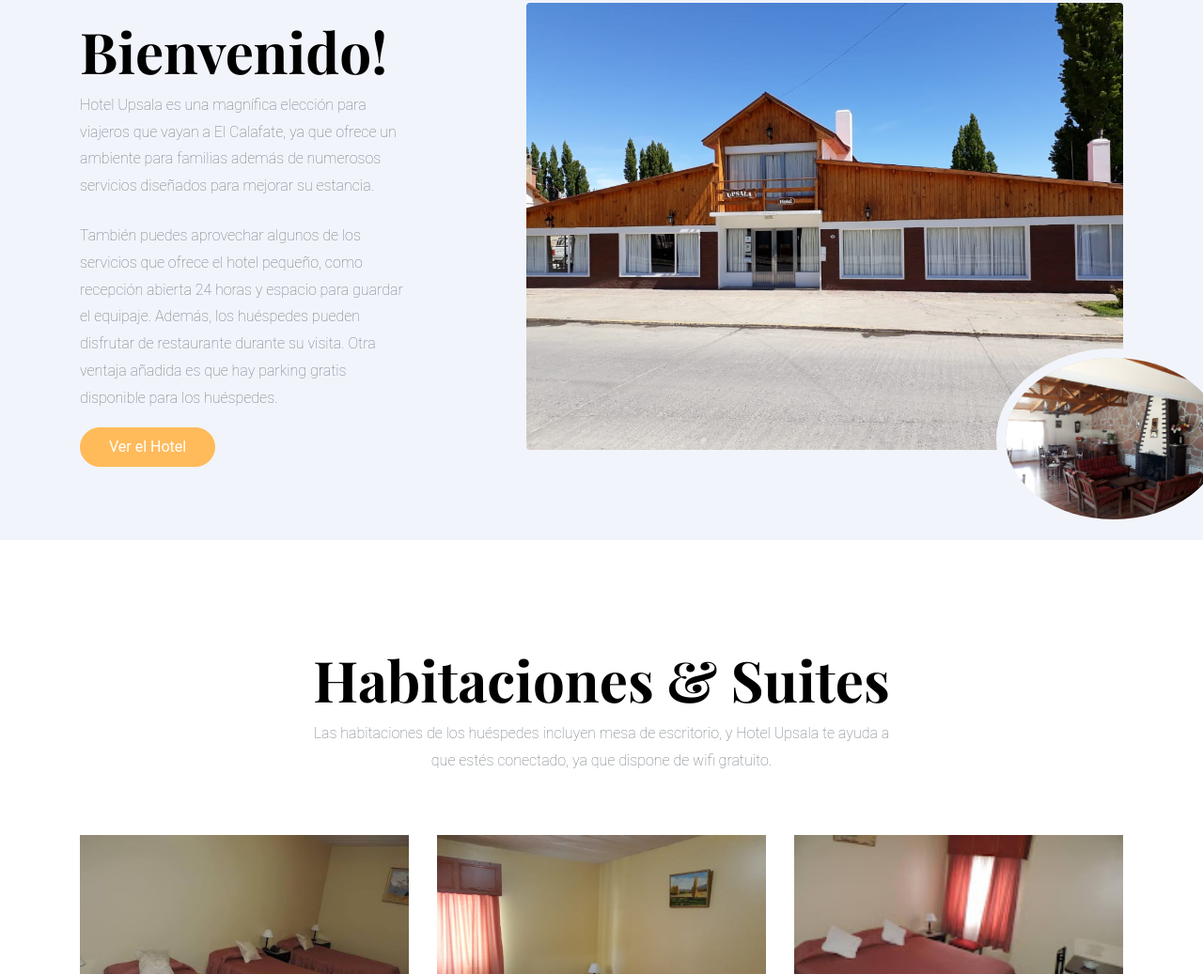
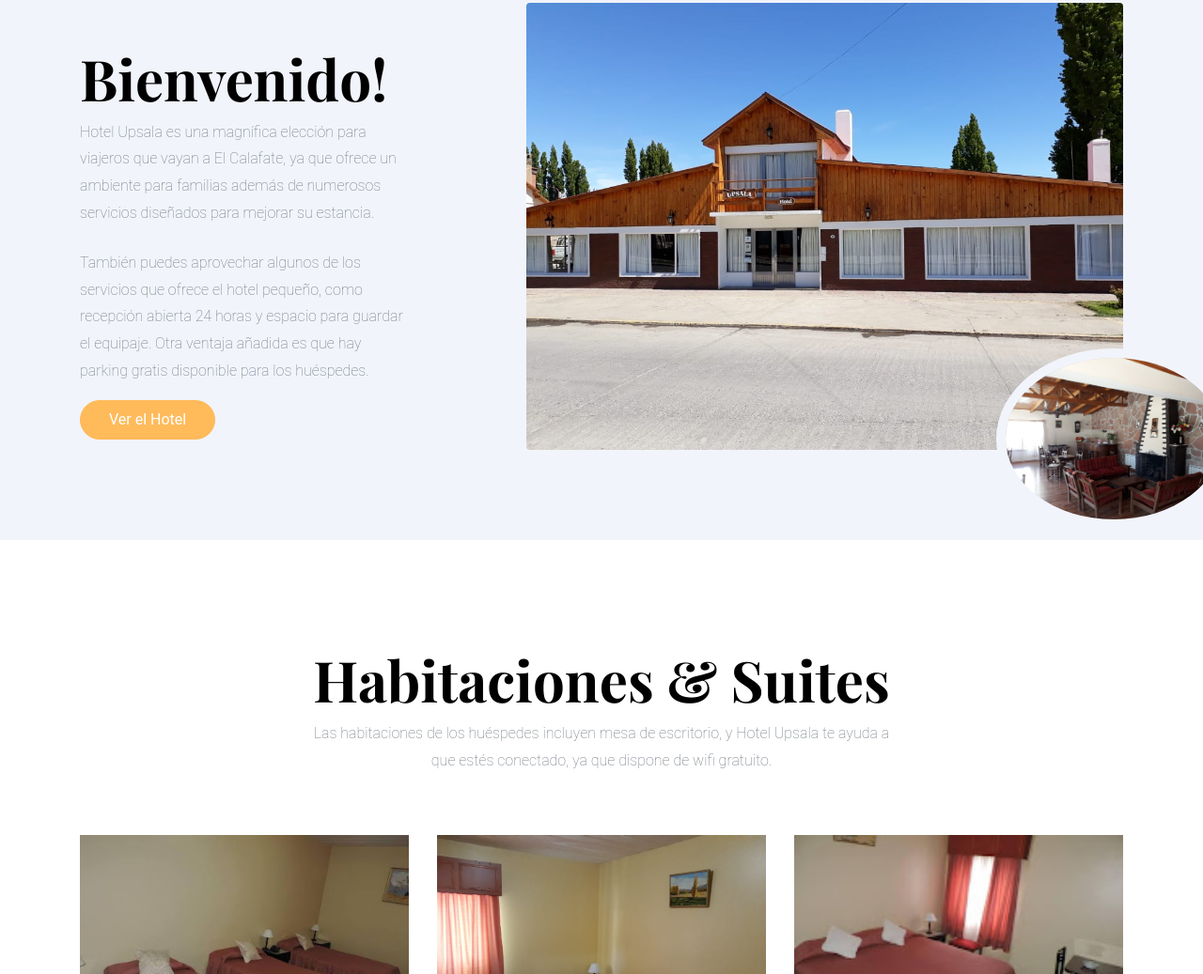
Before and after one commit to TluxeWeb/NewUpsala, a plain HTML site: page index.html in a window 1280 px wide. Shown: the part 957-1994 px from the top of the page at 94% size. Drawn offline with nearby package versions, Linux system fonts and the light colour scheme; files whose address does not match are found by name; a web font is replaced by a local one.

Commit message:
Update index.html

```diff
--- a/index.html
+++ b/index.html
@@ -212,8 +212,7 @@
             <p>
               También puedes aprovechar algunos de los servicios que ofrece el
               hotel pequeño, como recepción abierta 24 horas y espacio para
-              guardar el equipaje. Además, los huéspedes pueden disfrutar de
-              restaurante durante su visita. Otra ventaja añadida es que hay
+              guardar el equipaje. Otra ventaja añadida es que hay
               parking gratis disponible para los huéspedes.
             </p>
             <p>
```
